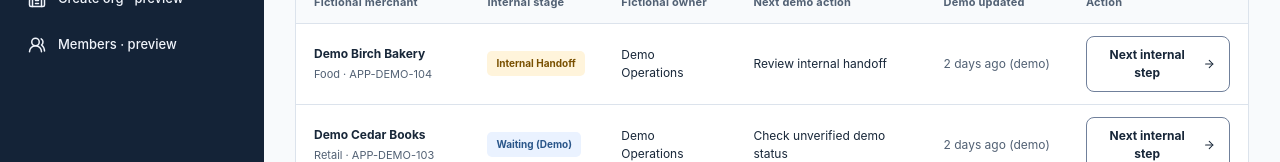
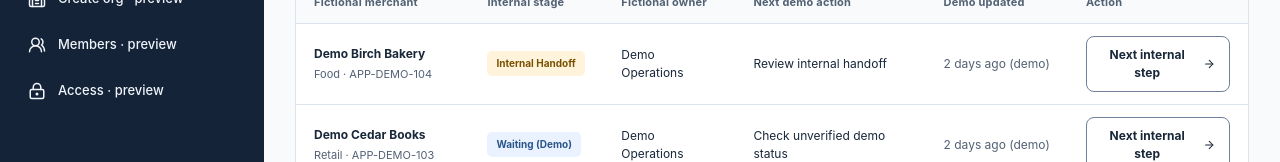
Before and after one commit to owaisprog/Zoho-Clone, a Next.js app in the folder frontend/: page /app/operations/applications in a window 1280 px wide. Shown: the part 507-669 px from the top of the page. Built offline with nearby package versions, Linux system fonts and the light colour scheme; no server answers.

Commit message:
feat(P4.12-15): link fictional access and team preview in workspace navigation

```diff
--- a/frontend/src/components/workspace-shell.tsx
+++ b/frontend/src/components/workspace-shell.tsx
@@ -30,6 +30,7 @@ const administration = [
   { label: "Settings concept", href: "/app/settings", icon: Settings2 },
   { label: "Create org · preview", href: "/app/organization/new", icon: Building2 },
   { label: "Members · preview", href: "/app/organization/memberships", icon: UsersRound },
+  { label: "Access · preview", href: "/app/organization/access", icon: LockKeyhole },
 ] as const;
 
 function NavGroup({
```
